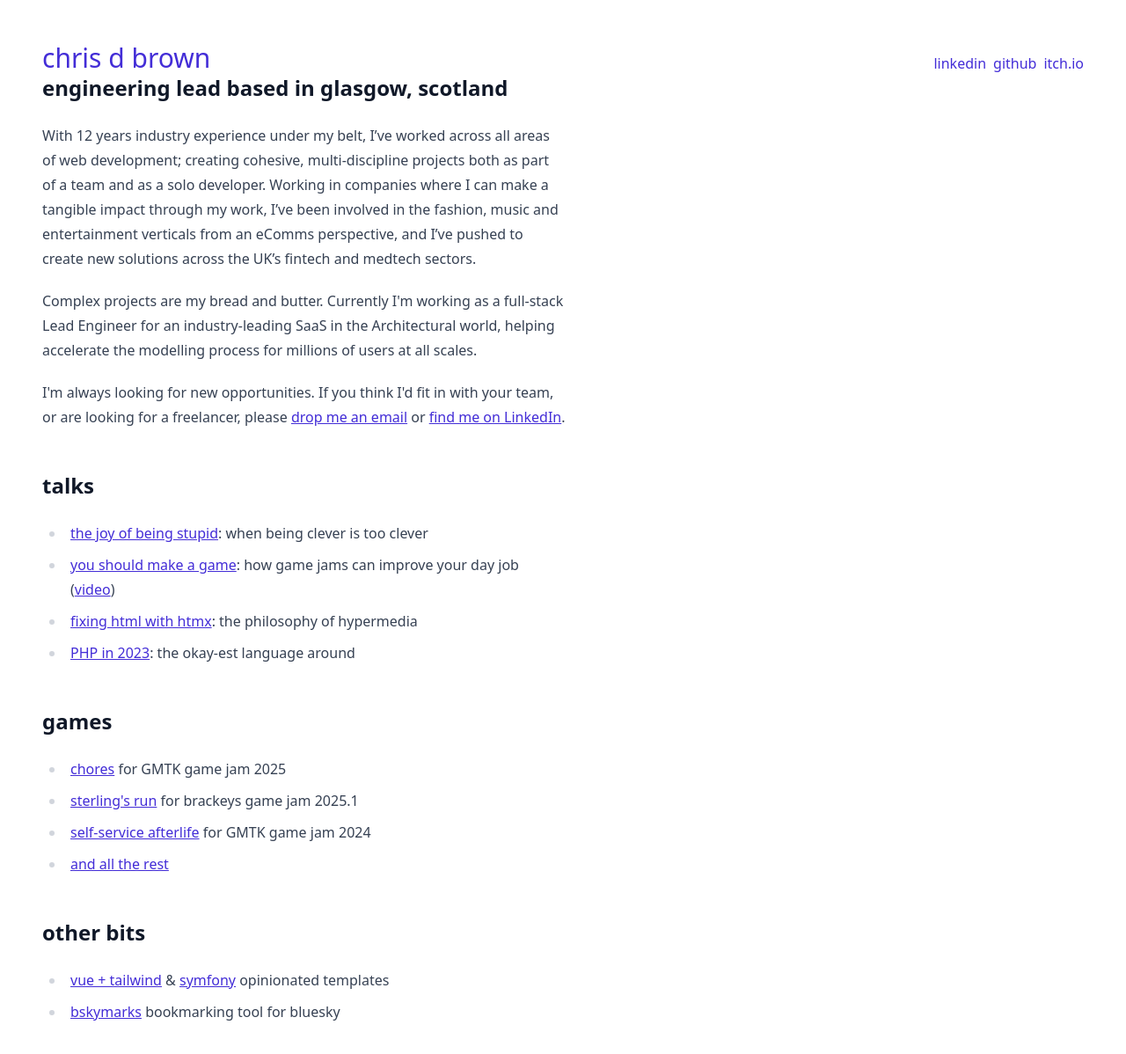
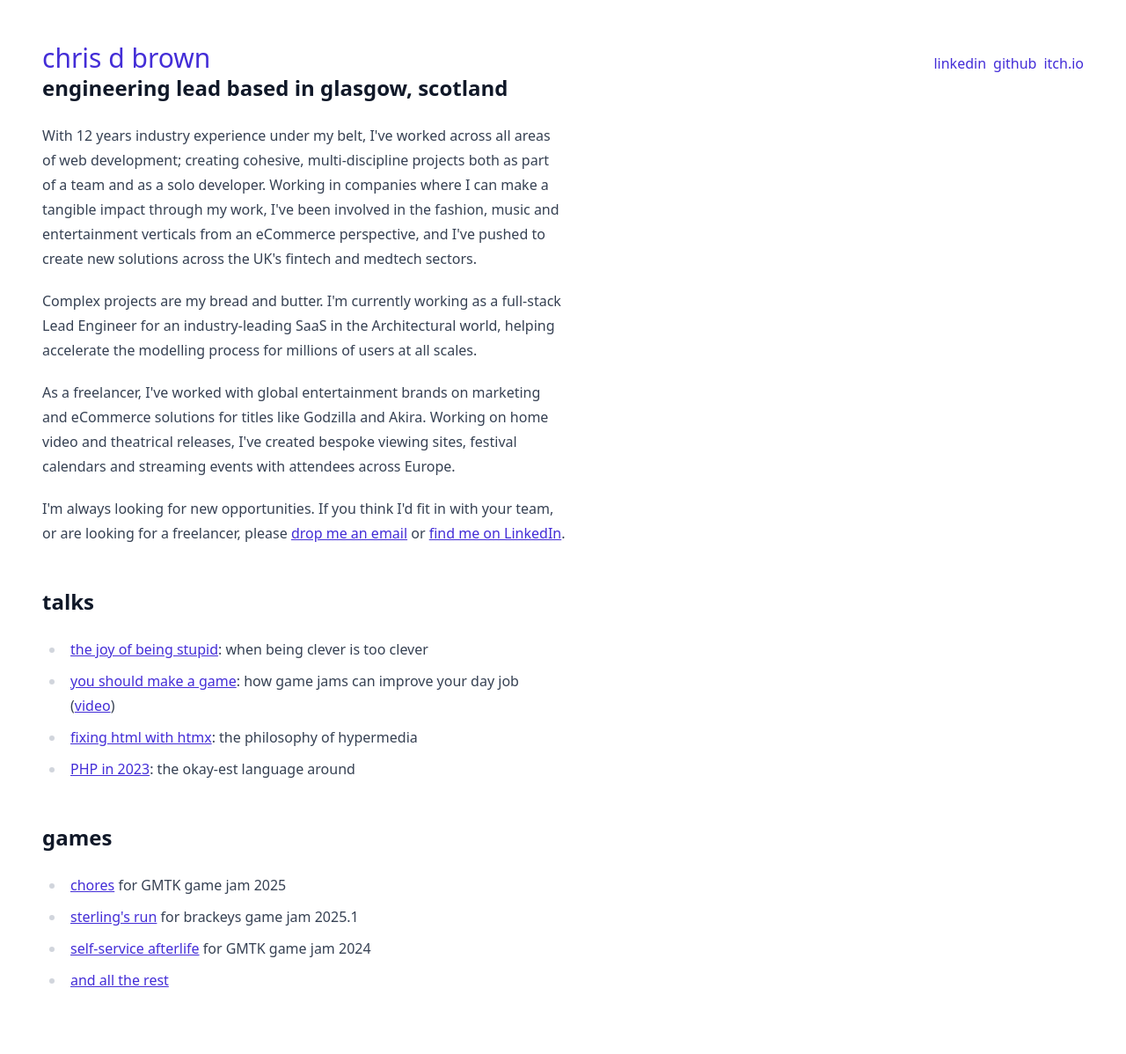
Before and after one commit to ChrisDBrown/chrisdbrown.co.uk, a Vue app: page / in a window 1280 px wide. Shown: the top 1198 px of the page at 88% size. Built offline with nearby package versions, Linux system fonts and the light colour scheme.

Commit message:
feat: Add freelance work

```diff
--- a/src/views/HomePage.vue
+++ b/src/views/HomePage.vue
@@ -6,19 +6,25 @@ import StyledLink from "../components/StyledLink.vue";
   <main class="prose">
     <h2>engineering lead based in glasgow, scotland</h2>
     <p>
-      With 12 years industry experience under my belt, I’ve worked across all
+      With 12 years industry experience under my belt, I've worked across all
       areas of web development; creating cohesive, multi-discipline projects
       both as part of a team and as a solo developer. Working in companies where
-      I can make a tangible impact through my work, I’ve been involved in the
-      fashion, music and entertainment verticals from an eComms perspective, and
-      I’ve pushed to create new solutions across the UK’s fintech and medtech
-      sectors.
+      I can make a tangible impact through my work, I've been involved in the
+      fashion, music and entertainment verticals from an eCommerce perspective,
+      and I've pushed to create new solutions across the UK's fintech and
+      medtech sectors.
     </p>
     <p>
-      Complex projects are my bread and butter. Currently I'm working as a
+      Complex projects are my bread and butter. I'm currently working as a
       full-stack Lead Engineer for an industry-leading SaaS in the Architectural
       world, helping accelerate the modelling process for millions of users at
       all scales.
+    </p>
+    <p>
+      As a freelancer, I've worked with global entertainment brands on marketing
+      and eCommerce solutions for titles like Godzilla and Akira. Working on
+      home video and theatrical releases, I've created bespoke viewing sites,
+      festival calendars and streaming events with attendees across Europe.
     </p>
     <p>
       I'm always looking for new opportunities. If you think I'd fit in with
@@ -79,24 +85,5 @@ import StyledLink from "../components/StyledLink.vue";
         >
       </li>
     </ul>
-    <h2>other bits</h2>
-    <ul>
-      <li>
-        <StyledLink href="https://github.com/ChrisDBrown/vue-tailwind-template"
-          >vue + tailwind</StyledLink
-        >
-        &amp;
-        <StyledLink href="https://github.com/ChrisDBrown/vue-tailwind-template"
-          >symfony</StyledLink
-        >
-        opinionated templates
-      </li>
-      <li>
-        <StyledLink href="https://github.com/ChrisDBrown/bskymarks"
-          >bskymarks</StyledLink
-        >
-        bookmarking tool for bluesky
-      </li>
-    </ul>
   </main>
 </template>
```
